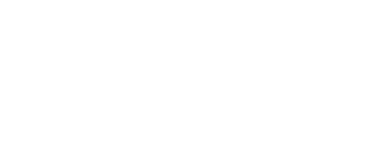
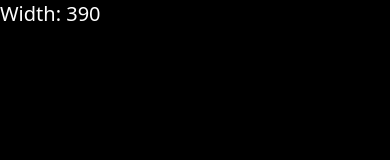
Before and after one commit to smmurdock/Tailwind-Sandbox, a plain HTML site: page 11-breakpoints/index.html in a window 390 px wide. Drawn offline with nearby package versions, Linux system fonts and the light colour scheme.

Commit message:
breakpoints

```diff
--- a/11-breakpoints/index.html
+++ b/11-breakpoints/index.html
@@ -8,7 +8,22 @@
     <title>Breakpoints & Media Queries</title>
   </head>
   <!-- Tailwind is mobile-first -->
-  <body></body>
+  <body
+    class="bg-black sm:bg-green-800 md:bg-blue-800 lg:bg-yellow-800 xl:bg-purple-800 2xl:bg-red-800"
+  >
+    <h1 class="text-white text-xl md:text-3xl xl:text-5xl"></h1>
+
+    <script>
+      function showBrowserWidth() {
+        const width = window.innerWidth
+
+        document.querySelector('h1').innerText = `Width: ${width}`
+      }
+
+      window.onload = showBrowserWidth
+      window.onresize = showBrowserWidth
+    </script>
+  </body>
 </html>
 
 <!-- Breakpoint Classes
```
